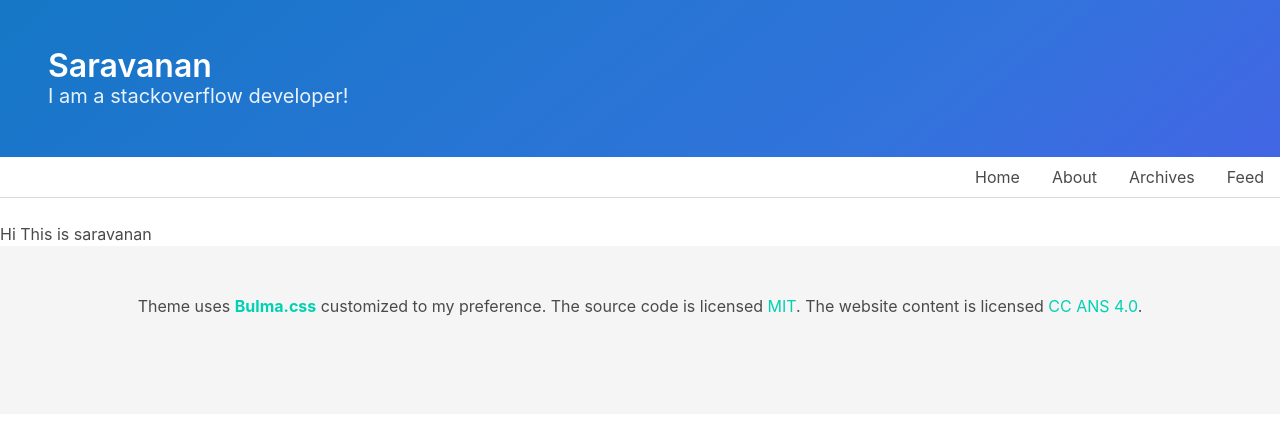
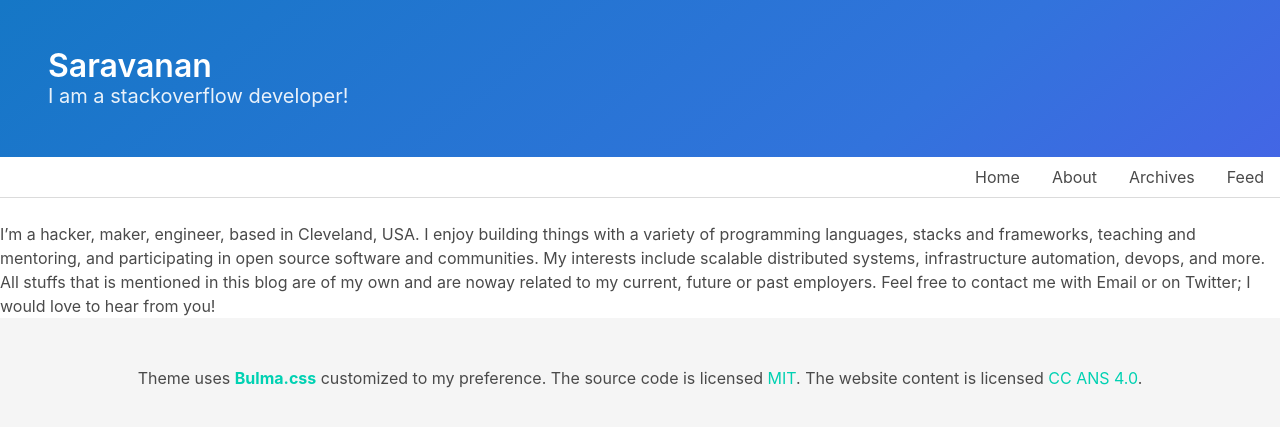
Before and after one commit to saravanaram/saravanaram.github.io, a Jekyll site: the page built from about.html, in a window 1280 px wide. Shown: the top 427 px of the page. Built offline with Jekyll 4.4.1, drawn with Linux system fonts in a browser that asks for light colours.

Commit message:
Update about.html

```diff
--- a/about.html
+++ b/about.html
@@ -2,4 +2,13 @@
 layout: default
 permalink: about.html
 ---
-Hi This is saravanan
+
+I’m a hacker, maker, engineer, based in Cleveland, USA.
+
+I enjoy building things with a variety of programming languages, stacks and frameworks, teaching and mentoring, and participating in open source software and communities.
+
+My interests include scalable distributed systems, infrastructure automation, devops, and more.
+
+All stuffs that is mentioned in this blog are of my own and are noway related to my current, future or past employers.
+
+Feel free to contact me with Email or on Twitter; I would love to hear from you!
```
